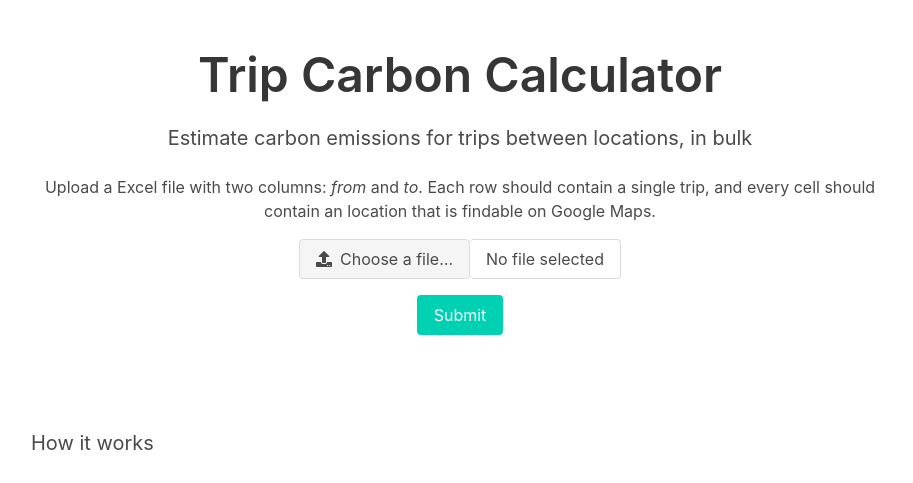
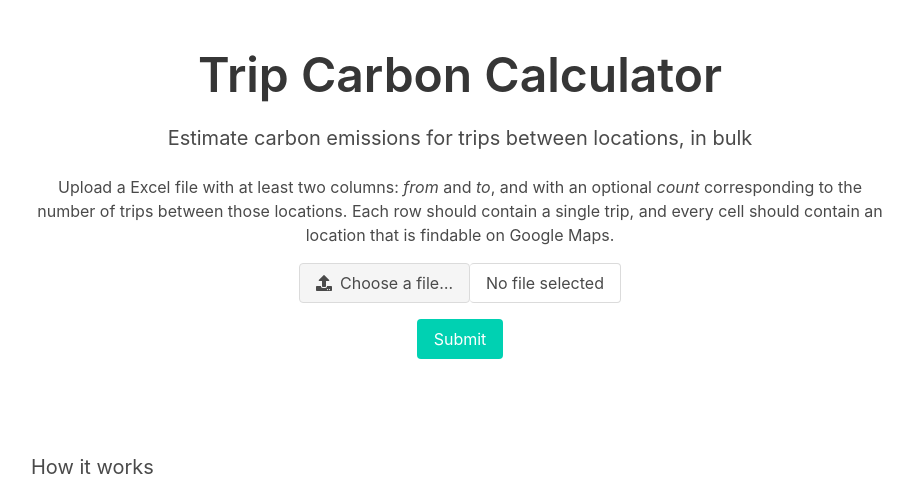
Before and after one commit to archydeberker/trip-carbon-calculator, a Flask app: page / in a window 1280 px wide. Shown: the top 483 px of the page, without its empty margins (180-1093 px from the left). Run offline with Flask 2, Linux system fonts and the light colour scheme; some libraries are stand-ins or nearby versions.

Commit message:
Add instructions for the count column

```diff
--- a/templates/file_upload.html
+++ b/templates/file_upload.html
@@ -3,9 +3,9 @@
 {% block content %}
 <div class="columns is-centered">
     <div class="column is-three-quarters has-text-centered">
-        <p>Upload a Excel file with two columns:
+        <p>Upload a Excel file with at least two columns:
             <em>from</em>
-            and <em>to</em>. Each row should contain a single trip, and every cell
+            and <em>to</em>, and with an optional <em> count </em> corresponding to the number of trips between those locations. Each row should contain a single trip, and every cell
             should contain an location that is findable on Google Maps.
         </p>
 
```
